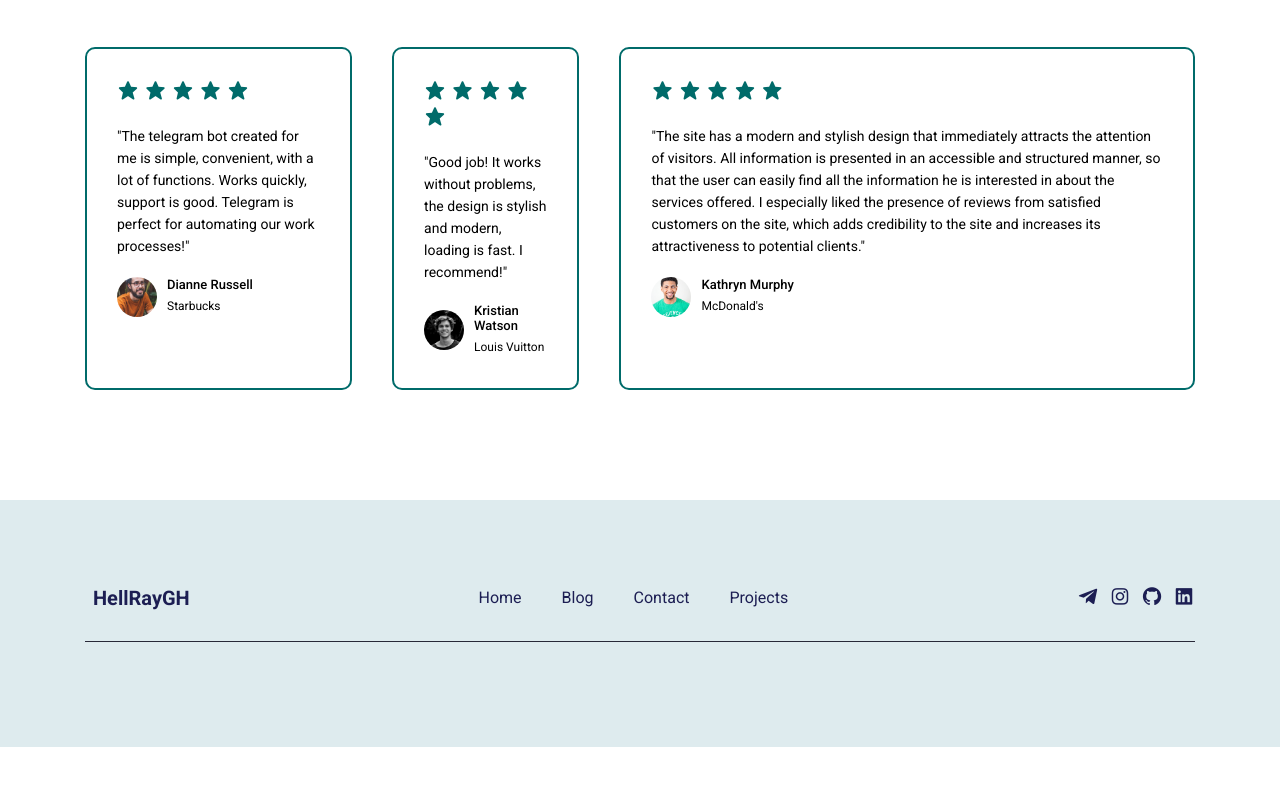
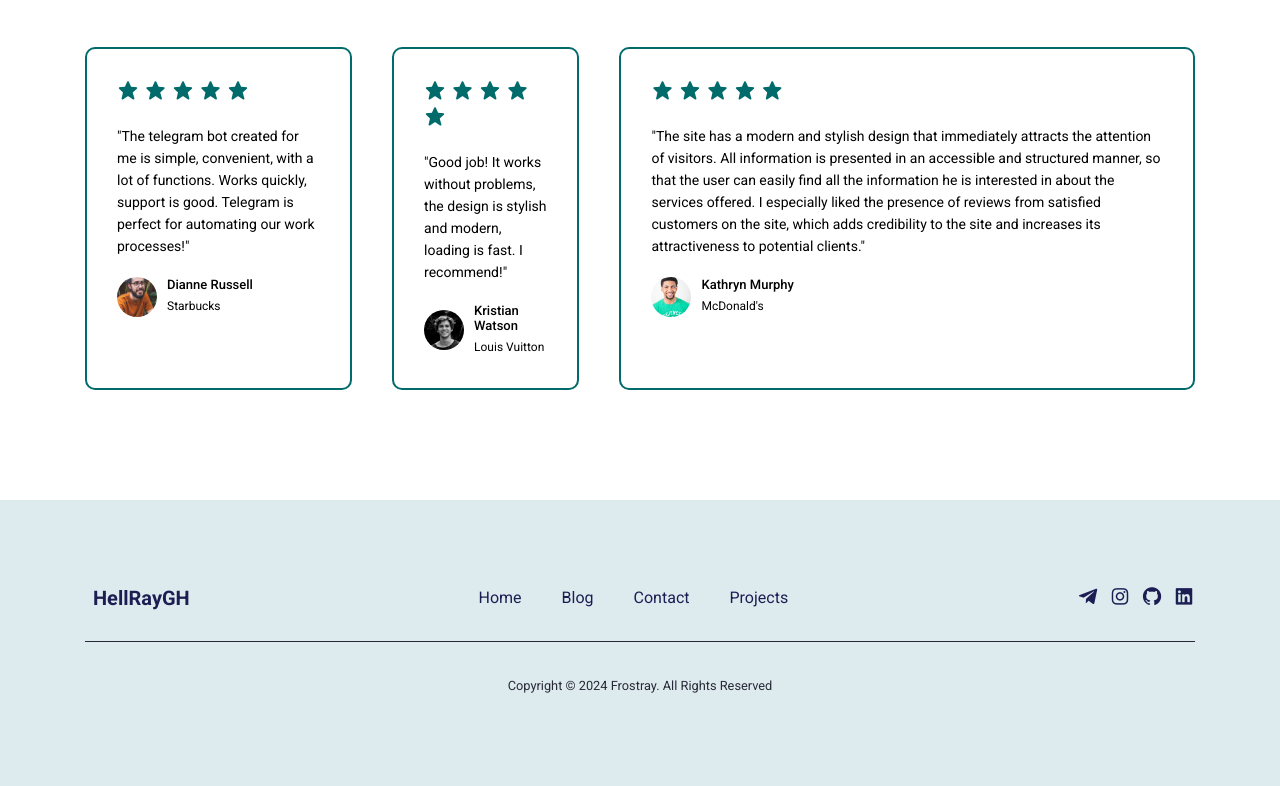
Before and after one commit to DanjokLion/DanjokLion.github.io, a plain HTML site: page index.html in a window 1280 px wide. Shown: the part 3236-4022 px from the top of the page. Before the commit the page ends 3983 px from the top, so only its background shows below. Drawn offline with nearby package versions, Linux system fonts and the light colour scheme.

Commit message:
copyright and some anim

```diff
--- a/index.html
+++ b/index.html
@@ -242,12 +242,8 @@
             </div>
         </div>
         <div class="separator"></div>
-        <div class="bottom">
-            <div class="links">
-               <!-- <a href="#">Privacy Policy</a> -->
-               <!-- <a href="#">Terms of Service</a> -->
-               <!-- <a href="#">Cookies Setting</a> -->
-            </div>
+        <div class="copyright">
+            Copyright © 2024 Frostray. All Rights Reserved
         </div>
     </footer>
 
--- a/static/css/style.css
+++ b/static/css/style.css
@@ -97,6 +97,7 @@ nav button#menuButton{
     align-items: center;
     justify-content: space-between;
     gap: 40px;
+
 }
 
 .main .left{
@@ -390,6 +391,15 @@ footer .bottom .links a{
     margin-left: 14px;
 }
 
+.copyright{
+    max-width: 1200px;
+    margin: auto;
+    padding: 1rem;
+    color: #282938;
+    font-size: 0.8rem;
+    text-align: center;
+}
+
 @media screen and (max-width: 1200px) {
 
     .main .left h5{
@@ -598,3 +608,8 @@ footer .bottom .links a{
     }
 
 }
+
+@keyframes show{
+    from {opacity: 0;}
+    to {opacity: 1;}
+}
```
